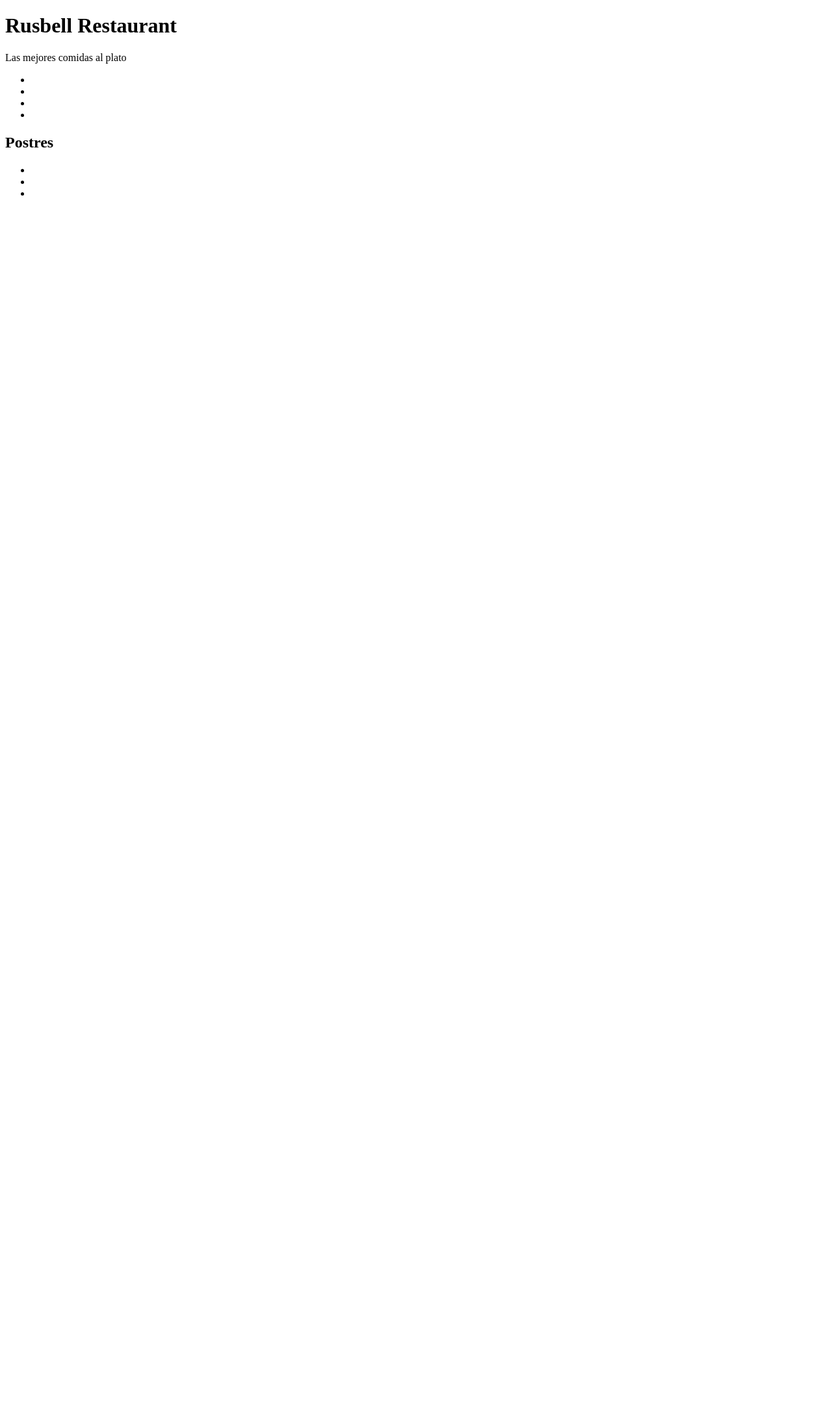
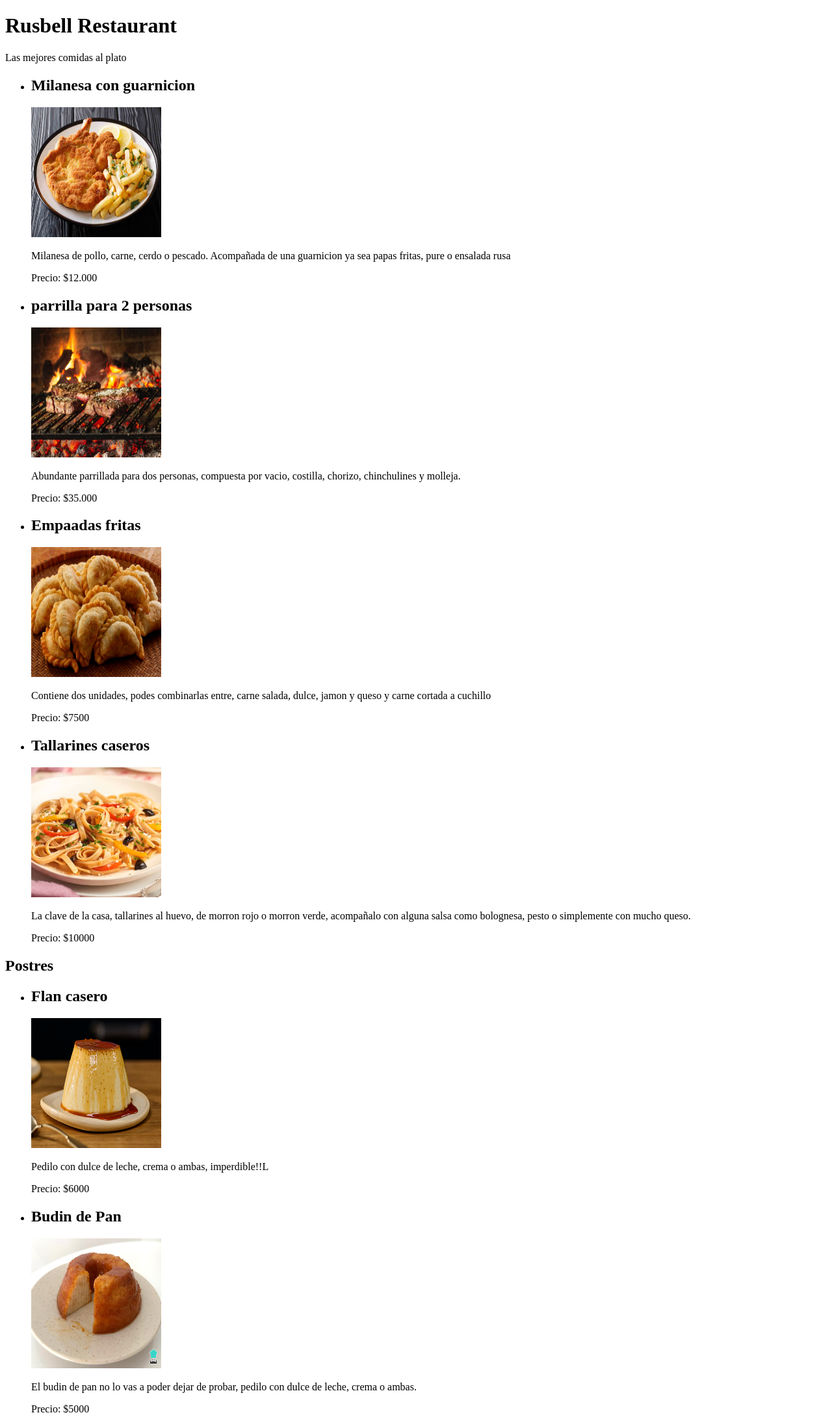
Before and after one commit to leochaparro05/menu-web, a plain HTML site: page index.html in a window 1280 px wide. Shown: the top 2181 px of the page at 65% size. Before the commit the page ends 800 px from the top, so only its background shows below. Drawn offline with Linux system fonts and the light colour scheme; files that its build step writes are made by us from their sources.

Commit message:
en el html llene toda la estructura creada con informacion

```diff
--- a/index.html
+++ b/index.html
@@ -18,18 +18,42 @@
        <section>
         <ul>
         <li class="milanesa">
+            <h2>
+                Milanesa con guarnicion
+            </h2>
+            <img src="img/milanesa.jpg" alt="foto de milanesa" width="200px" height="200px">
+            <p class="descripmila">Milanesa de pollo, carne, cerdo o pescado. Acompañada de una guarnicion ya sea papas fritas, pure o ensalada rusa</p>
+            <p class="precio">Precio: $12.000</p>
 
         </li>
 
         <li class="parrilla">
+          <h2>parrilla para 2 personas</h2>
+          <img src="img/parrilla.jpg" alt="foto de parrilla" width="200px" height="200px">
+          <p class="descripparrilla">
+            Abundante parrillada para dos personas, compuesta por vacio, costilla, chorizo, chinchulines y molleja.
+          </p>
+
+          <p class="precio">Precio: $35.000</p>
 
         </li>
 
         <li class="empanadas">
+          <h2>Empaadas fritas</h2>
+          <img src="img/empanadas.jpg" alt="foto de empanadas"  width="200px" height="200px">
+          <p class="descripempanada">Contiene dos unidades, podes combinarlas entre, carne salada, dulce, jamon y queso y carne cortada a cuchillo</p>
+
+          <p class="precio">Precio: $7500</p>
+
 
         </li>
 
         <li class="tallarines">
+          <h2>Tallarines caseros</h2>
+          <img src="img/tallarines.jpg" alt="foto de tallarines"  width="200px" height="200px">
+          <p class="descriptallarines">La clave de la casa,  tallarines al huevo, de morron rojo o morron verde, acompañalo con alguna salsa como bolognesa, pesto o simplemente con mucho queso.</p>
+
+          <p class="precio"> Precio: $10000</p>
 
         </li>
        </ul>
@@ -38,14 +62,30 @@
        <h2>Postres</h2>
        <section class="postres">
         <ul><li class="flan">
+          <h2>Flan casero</h2>
+          <img src="img/flan.jpg" alt="foto del flan"  width="200px" height="200px">
+          <p class="descripflan"> Pedilo con dulce de leche, crema o ambas, imperdible!!L</p>
+
+          <p class="precio"> Precio: $6000</p>
 
         </li>
 
         <li class="budin">
+          <h2>Budin de Pan</h2>
+          <img src="img/budin.jpg" alt="foto del budin"  width="200px" height="200px">
+          <p class="descripbudin">El budin de pan no lo vas a poder dejar de probar, pedilo con dulce de leche, crema o ambas.<p>
+
+          <p class="precio"> Precio: $5000</p>
 
         </li>
 
-        <li class="panqueque"></li>
+        z<li class="panqueque">
+          <h2>Panqueques con Dulce de leche</h2>
+          <img src="img/panqueques.jpg" alt="foto de panqueques"  width="200px" height="200px">
+          <p class="descrippanqueques">panqueques con dulce de leche, algo clasico y llenador de corazones </p>
+
+          <p class="precio"> Precio: $3000</p>
+        </li>
         </ul>
        </section>
 
```
Also changed, not shown: img/budin.jpg (added), img/empanadas.jpg (added), img/flan.jpg (added), img/milanesa.jpg (added), img/panqueques.jpg (added), img/parrilla.jpg (added), img/tallarines.jpg (added).
